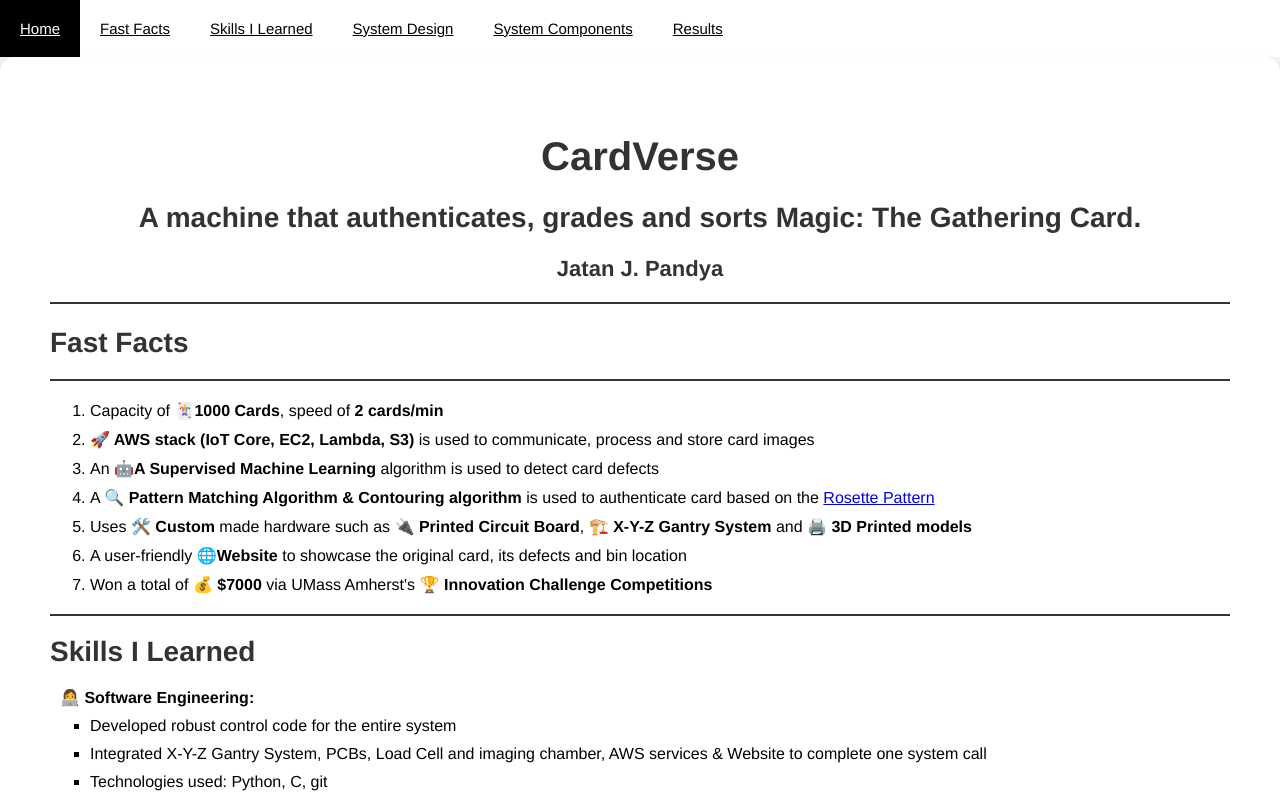
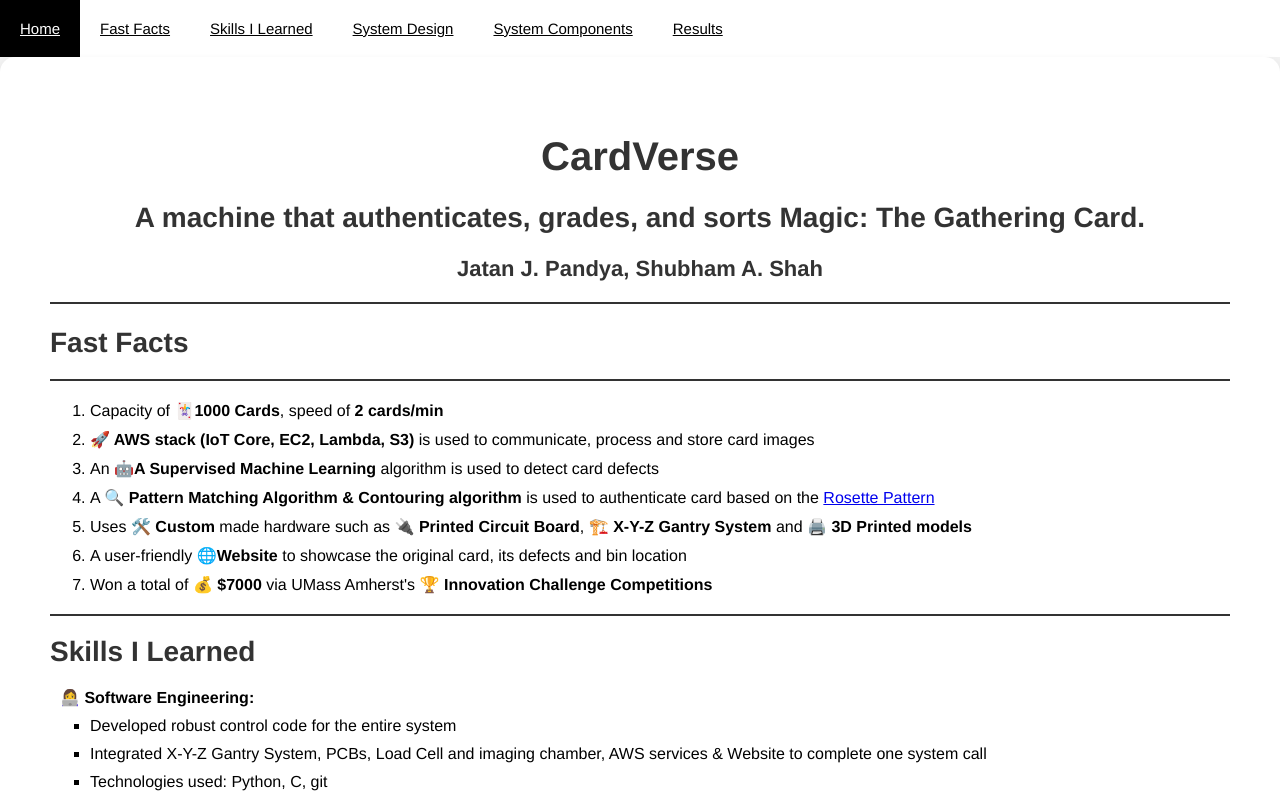
Before and after one commit to jatanjay/CardVerse, a plain HTML site: page index.html in a window 1280 px wide. Shown: the top 799 px of the page. Drawn offline with Linux system fonts and the light colour scheme.

Commit message:
Added Shubham as co-author

```diff
--- a/index.html
+++ b/index.html
@@ -213,10 +213,10 @@
             <h1>CardVerse</h1>
         </center>
         <center>
-            <h2>A machine that authenticates, grades and sorts Magic: The Gathering Card.</h2>
+            <h2>A machine that authenticates, grades, and sorts Magic: The Gathering Card.</h2>
         </center>
         <center>
-            <h3>Jatan J. Pandya</h3>
+            <h3>Jatan J. Pandya, Shubham A. Shah</h3>
         </center>
         <hr>
         <h2>Fast Facts</h2>
```
